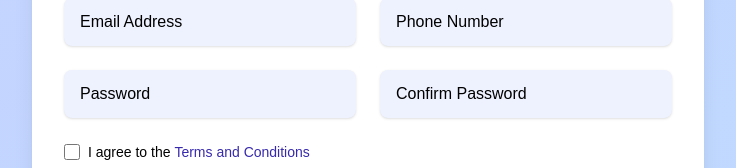
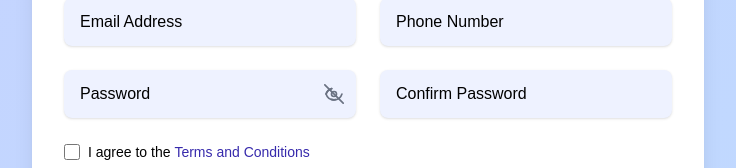
Before and after one commit to yourmarketbasket/safari, a Next.js app: page /signup in a window 1280 px wide. Shown: the part 322-490 px from the top of the page, without its empty margins (272-1008 px from the left). Built offline with nearby package versions, Linux system fonts and the light colour scheme.

Commit message:
I am adding a 'view password' icon to the login and signup pages. I will add a toggle button with an icon to the password fields on the login and signup pages, allowing you to show or hide your password.

```diff
--- a/src/app/login/page.tsx
+++ b/src/app/login/page.tsx
@@ -11,6 +11,7 @@ const emailOrPhoneRegex = /^(?:\d{10,12}|[a-zA-Z0-9._%+-]+@[a-zA-Z0-9.-]+\.[a-zA
 export default function LoginPage() {
   const [emailOrPhone, setEmailOrPhone] = useState('');
   const [password, setPassword] = useState('');
+  const [showPassword, setShowPassword] = useState(false);
   const [rememberMe, setRememberMe] = useState(false);
   const [error, setError] = useState('');
   const [loading, setLoading] = useState(false);
@@ -52,8 +53,26 @@ export default function LoginPage() {
             <label htmlFor="emailOrPhone" className={labelClasses}>Email or Phone</label>
           </div>
           <div className="relative">
-            <input id="password" name="password" type="password" required value={password} onChange={(e) => setPassword(e.target.value)} placeholder=" " className={inputClasses}/>
+            <input id="password" name="password" type={showPassword ? 'text' : 'password'} required value={password} onChange={(e) => setPassword(e.target.value)} placeholder=" " className={inputClasses}/>
             <label htmlFor="password" className={labelClasses}>Password</label>
+            <button
+              type="button"
+              onClick={() => setShowPassword(!showPassword)}
+              className="absolute inset-y-0 right-0 px-3 flex items-center text-sm leading-5"
+            >
+              {showPassword ? (
+                <svg className="h-5 w-5 text-gray-500" fill="none" viewBox="0 0 24 24" stroke="currentColor">
+                  <path strokeLinecap="round" strokeLinejoin="round" strokeWidth={2} d="M15 12a3 3 0 11-6 0 3 3 0 016 0z" />
+                  <path strokeLinecap="round" strokeLinejoin="round" strokeWidth={2} d="M2.458 12C3.732 7.943 7.523 5 12 5c4.478 0 8.268 2.943 9.542 7-1.274 4.057-5.064 7-9.542 7-4.477 0-8.268-2.943-9.542-7z" />
+                </svg>
+              ) : (
+                <svg className="h-5 w-5 text-gray-500" fill="none" viewBox="0 0 24 24" stroke="currentColor">
+                  <path strokeLinecap="round" strokeLinejoin="round" strokeWidth={2} d="M13.875 18.825A10.05 10.05 0 0112 19c-4.478 0-8.268-2.943-9.542-7 .946-3.118 3.558-5.558 6.818-6.505M15 12a3 3 0 11-6 0 3 3 0 016 0z" />
+                  <path strokeLinecap="round" strokeLinejoin="round" strokeWidth={2} d="M21.542 12c-1.274 4.057-5.064 7-9.542 7-1.096 0-2.144-.196-3.138-.55M2.458 12c.946-3.118 3.558-5.558 6.818-6.505" />
+                  <path strokeLinecap="round" strokeLinejoin="round" strokeWidth={2} d="M1 1l22 22" />
+                </svg>
+              )}
+            </button>
           </div>
           <div className="flex items-center justify-between">
             <div className="flex items-center">
--- a/src/app/signup/page.tsx
+++ b/src/app/signup/page.tsx
@@ -25,6 +25,7 @@ export default function SignupPage() {
   const [email, setEmail] = useState('');
   const [phone, setPhone] = useState('');
   const [password, setPassword] = useState('');
+  const [showPassword, setShowPassword] = useState(false);
   const [confirmPassword, setConfirmPassword] = useState('');
   const [role, setRole] = useState<UserRole>('passenger');
   const [agreedToTerms, setAgreedToTerms] = useState(false);
@@ -101,11 +102,29 @@ export default function SignupPage() {
           </div>
            <div className="grid grid-cols-1 md:grid-cols-2 gap-6">
             <div className="relative">
-              <input id="password" name="password" type="password" required value={password} onChange={(e) => setPassword(e.target.value)} placeholder=" " className={inputClasses}/>
+              <input id="password" name="password" type={showPassword ? 'text' : 'password'} required value={password} onChange={(e) => setPassword(e.target.value)} placeholder=" " className={inputClasses}/>
               <label htmlFor="password" className={labelClasses}>Password</label>
+              <button
+                type="button"
+                onClick={() => setShowPassword(!showPassword)}
+                className="absolute inset-y-0 right-0 px-3 flex items-center text-sm leading-5"
+              >
+                {showPassword ? (
+                  <svg className="h-5 w-5 text-gray-500" fill="none" viewBox="0 0 24 24" stroke="currentColor">
+                    <path strokeLinecap="round" strokeLinejoin="round" strokeWidth={2} d="M15 12a3 3 0 11-6 0 3 3 0 016 0z" />
+                    <path strokeLinecap="round" strokeLinejoin="round" strokeWidth={2} d="M2.458 12C3.732 7.943 7.523 5 12 5c4.478 0 8.268 2.943 9.542 7-1.274 4.057-5.064 7-9.542 7-4.477 0-8.268-2.943-9.542-7z" />
+                  </svg>
+                ) : (
+                  <svg className="h-5 w-5 text-gray-500" fill="none" viewBox="0 0 24 24" stroke="currentColor">
+                    <path strokeLinecap="round" strokeLinejoin="round" strokeWidth={2} d="M13.875 18.825A10.05 10.05 0 0112 19c-4.478 0-8.268-2.943-9.542-7 .946-3.118 3.558-5.558 6.818-6.505M15 12a3 3 0 11-6 0 3 3 0 016 0z" />
+                    <path strokeLinecap="round" strokeLinejoin="round" strokeWidth={2} d="M21.542 12c-1.274 4.057-5.064 7-9.542 7-1.096 0-2.144-.196-3.138-.55M2.458 12c.946-3.118 3.558-5.558 6.818-6.505" />
+                    <path strokeLinecap="round" strokeLinejoin="round" strokeWidth={2} d="M1 1l22 22" />
+                  </svg>
+                )}
+              </button>
             </div>
             <div className="relative">
-              <input id="confirmPassword" name="confirmPassword" type="password" required value={confirmPassword} onChange={(e) => setConfirmPassword(e.target.value)} placeholder=" " className={inputClasses}/>
+              <input id="confirmPassword" name="confirmPassword" type={showPassword ? 'text' : 'password'} required value={confirmPassword} onChange={(e) => setConfirmPassword(e.target.value)} placeholder=" " className={inputClasses}/>
               <label htmlFor="confirmPassword" className={labelClasses}>Confirm Password</label>
             </div>
           </div>
```
